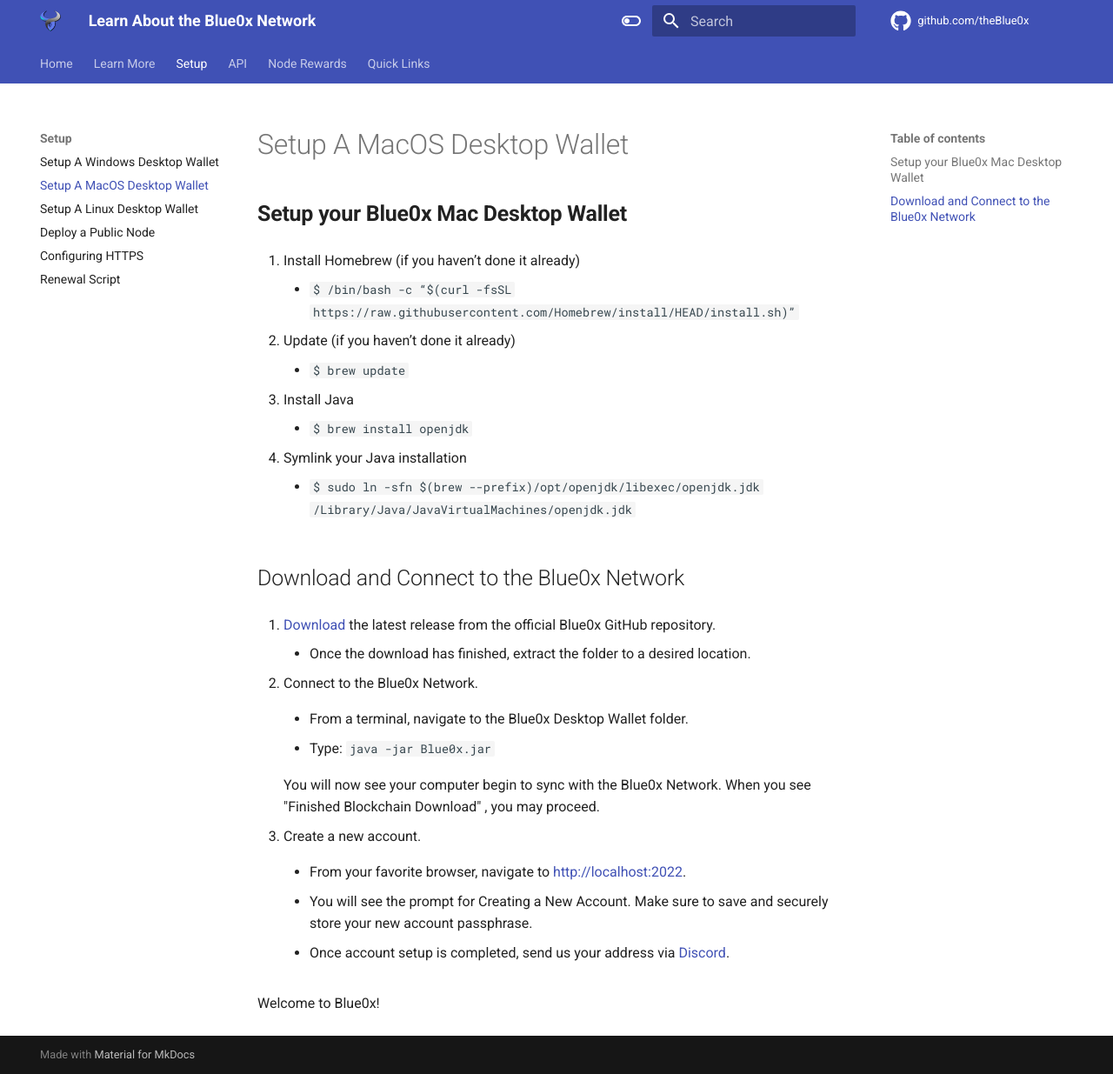
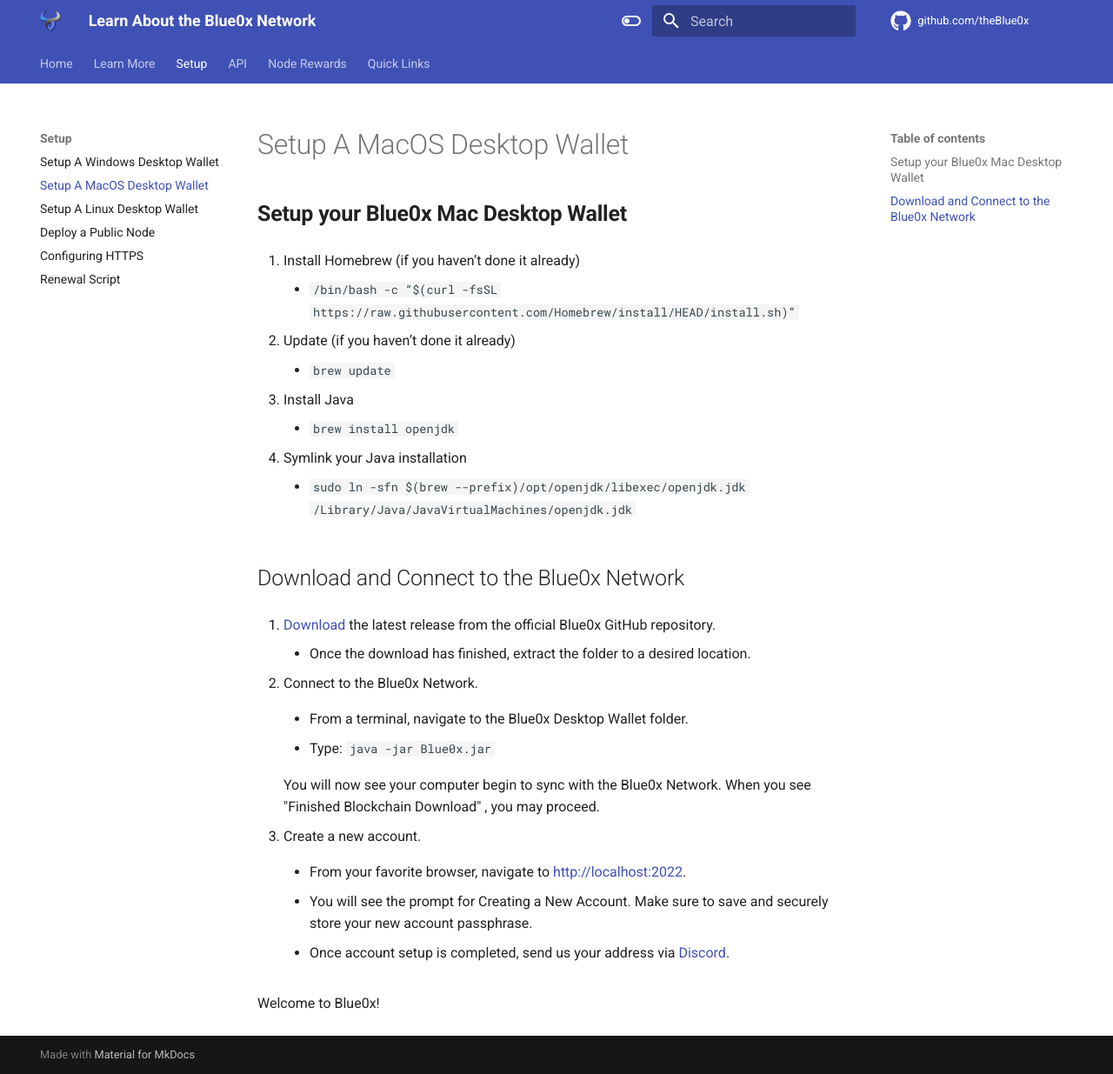
Before and after one commit to theBlue0x/docs, an MkDocs documentation site: the page built from docs/setup/local_mac.md, in a window 1280 px wide and 1235 px high. Shown: the whole window at 87% size. Built offline with MkDocs 1.6.1 and Material for MkDocs 9.7.7, drawn with Linux system fonts in a browser that asks for light colours.

```diff
--- a/docs/setup/local_mac.md
+++ b/docs/setup/local_mac.md
@@ -2,19 +2,19 @@
 
 1. Install Homebrew (if you haven’t done it already)
 
-  	- `$ /bin/bash -c “$(curl -fsSL https://raw.githubusercontent.com/Homebrew/install/HEAD/install.sh)”`
+  	- `/bin/bash -c “$(curl -fsSL https://raw.githubusercontent.com/Homebrew/install/HEAD/install.sh)”`
 
 2. Update (if you haven’t done it already)
 
-  	- `$ brew update`
+  	- `brew update`
 
 3. Install Java
 
-  	- `$ brew install openjdk`
+  	- `brew install openjdk`
 
 4. Symlink your Java installation
 
-  	- `$ sudo ln -sfn $(brew --prefix)/opt/openjdk/libexec/openjdk.jdk /Library/Java/JavaVirtualMachines/openjdk.jdk`
+  	- `sudo ln -sfn $(brew --prefix)/opt/openjdk/libexec/openjdk.jdk /Library/Java/JavaVirtualMachines/openjdk.jdk`
 
 ## Download and Connect to the Blue0x Network
 
```
